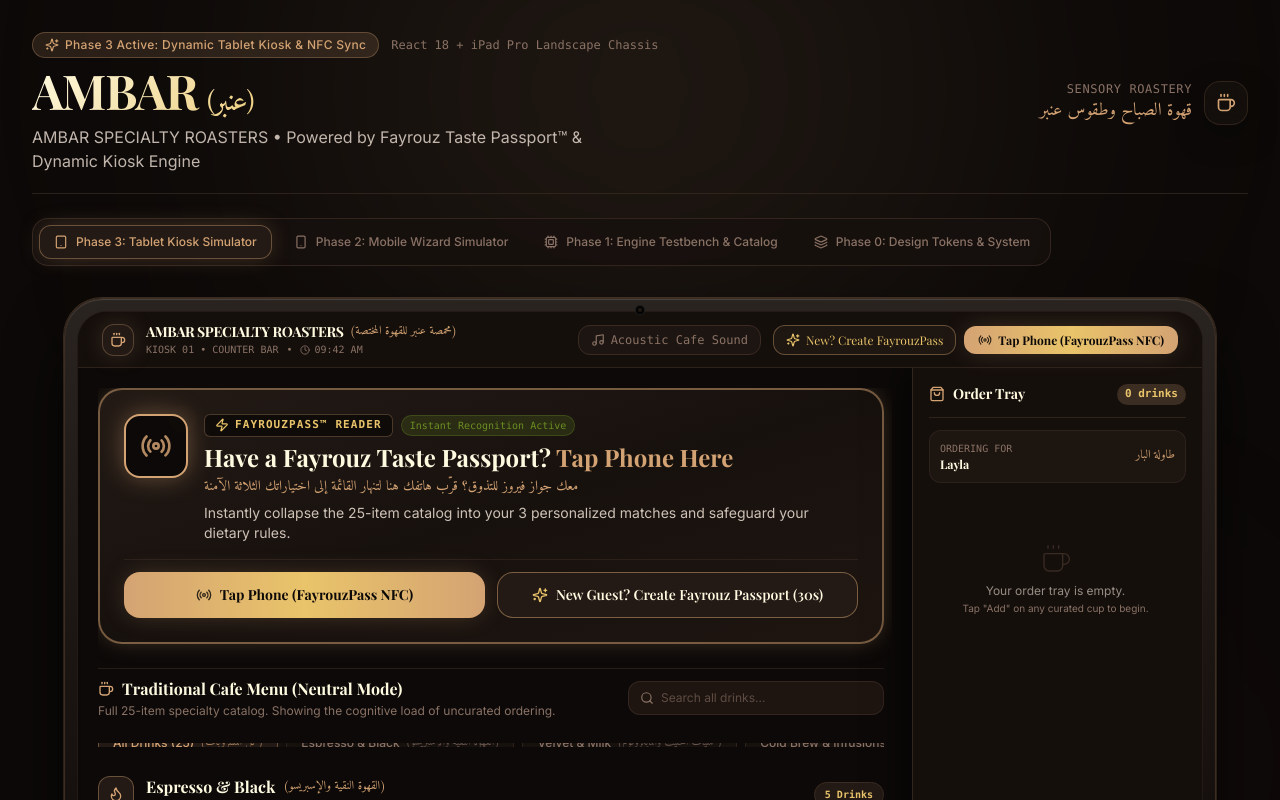
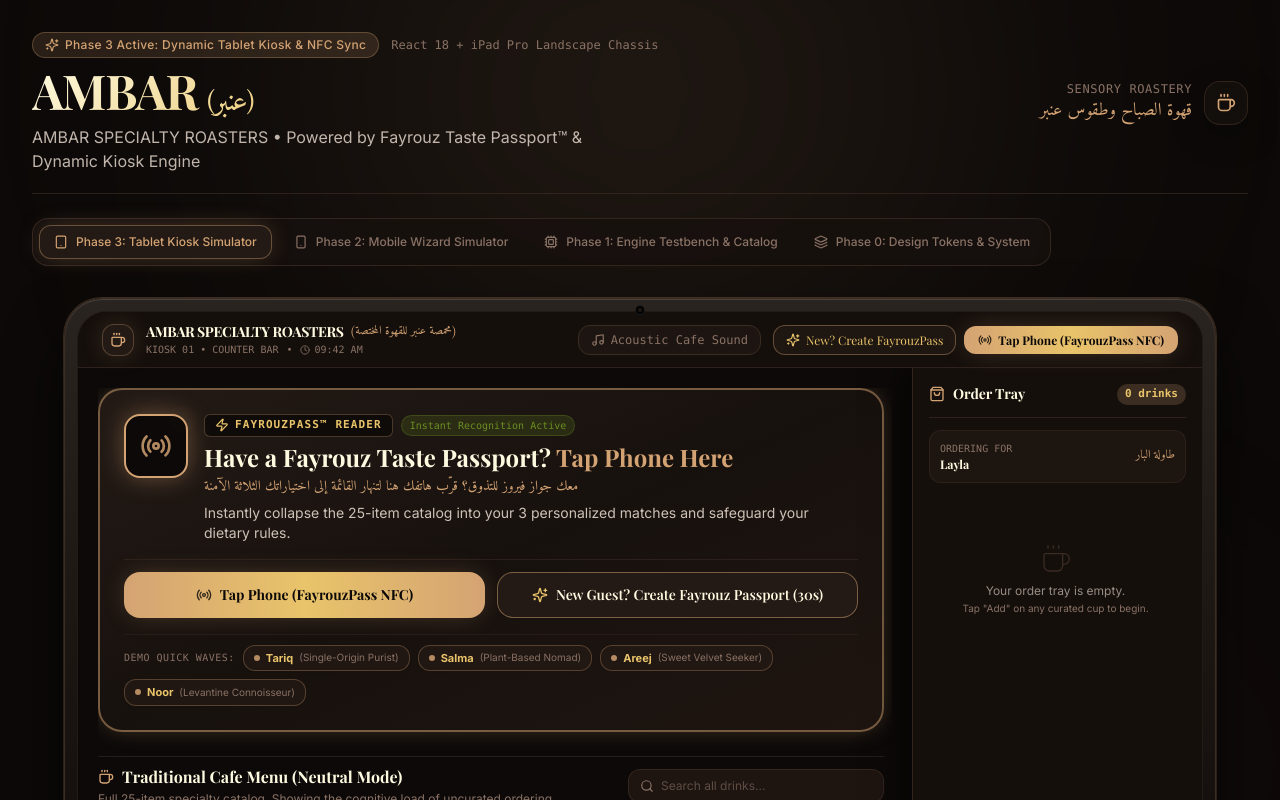
Before and after one commit to mohnoor94/fayrouz, a React (Vite) app: page / in a window 1280 px wide. Shown: the top 800 px of the page. Built offline with nearby package versions, Linux system fonts and the light colour scheme; a web font is replaced by a local one.

Commit message:
feat(kiosk): preserve user passport on unsync and add quick demo personas simulator bar

```diff
--- a/src/components/kiosk/InitialStateMenu.jsx
+++ b/src/components/kiosk/InitialStateMenu.jsx
@@ -72,7 +72,16 @@
 ]
 
 export default function InitialStateMenu({ onAdd }) {
-  const { rawMenuData, triggerNfcSync, isSyncing, userProfile, setIsKioskWizardOpen, completeProfile } = useProfile()
+  const {
+    rawMenuData,
+    triggerNfcSync,
+    isSyncing,
+    userProfile,
+    setIsKioskWizardOpen,
+    completeProfile,
+    demoPresets = [],
+    loadPreset
+  } = useProfile()
   const [activeTab, setActiveTab] = useState('all')
   const [searchQuery, setSearchQuery] = useState('')
   const [customizingItem, setCustomizingItem] = useState(null)
@@ -171,6 +180,33 @@
             <span>New Guest? Create Fayrouz Passport (30s)</span>
           </button>
         </div>
+
+        {/* Pitch Demo Personas: 1-Click Guest Simulation for Judges & Demonstrators */}
+        {demoPresets.length > 0 && (
+          <div className="flex flex-wrap items-center gap-2 pt-2.5 border-t border-fayrouz-border/40 relative z-10">
+            <span className="text-[10px] font-mono uppercase tracking-wider text-fayrouz-muted flex items-center gap-1">
+              <span>Demo Quick Waves:</span>
+            </span>
+            {demoPresets.map((preset) => (
+              <button
+                key={preset.id}
+                type="button"
+                onClick={(e) => {
+                  e.stopPropagation()
+                  soundFx.playNfcBeam()
+                  loadPreset(preset.id)
+                  triggerNfcSync()
+                }}
+                className="text-[11px] px-2.5 py-1 rounded-xl bg-fayrouz-surface/80 hover:bg-fayrouz-surface border border-fayrouz-amber/30 hover:border-fayrouz-amber text-fayrouz-cream flex items-center gap-1.5 transition-all cursor-pointer shadow-sm hover:scale-[1.02]"
+                title={`Simulate ${preset.name} (${preset.title}) tapping their FayrouzPass`}
+              >
+                <span className="w-1.5 h-1.5 rounded-full bg-fayrouz-amber animate-pulse" />
+                <span className="font-bold text-fayrouz-gold">{preset.name}</span>
+                <span className="text-[10px] text-fayrouz-muted">({preset.title.replace('The ', '')})</span>
+              </button>
+            ))}
+          </div>
+        )}
       </motion.div>
 
       {/* Baseline Menu Header */}
--- a/src/context/ProfileContext.jsx
+++ b/src/context/ProfileContext.jsx
@@ -250,8 +250,6 @@
     setIsNfcSynced(false)
     setIsSyncing(false)
     setOrderTray([])
-    setUserProfile(DEFAULT_PROFILE)
-    setActivePresetId(null)
   }, [])
 
   // Pitch demo preset loader
```
